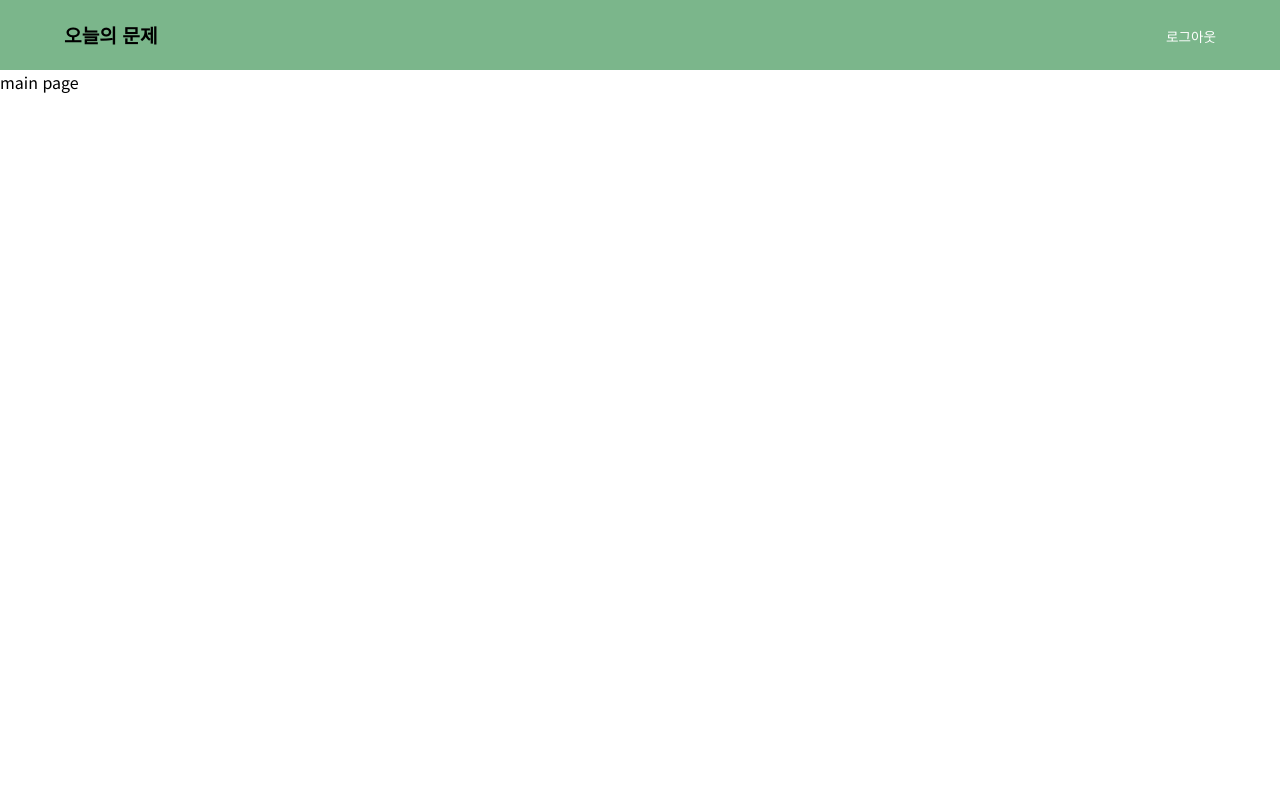
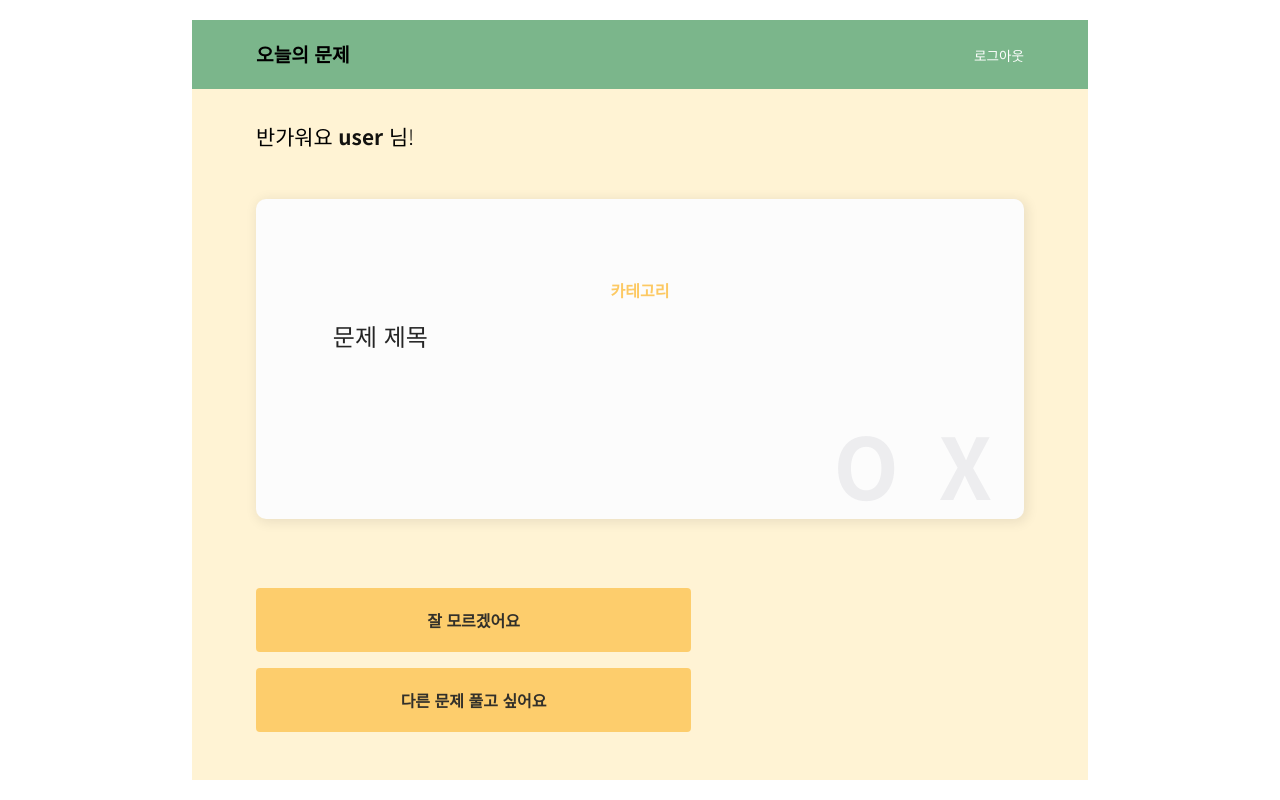
Before and after one commit to HelpCS/HelpCS_frontend, a Next.js app: page / in a window 1280 px wide. Built offline with nearby package versions, Linux system fonts and the light colour scheme.

Commit message:
[#7] Feat: main page 개발

```diff
--- /dev/null
+++ b/src/components/Button/AnswerLink.tsx
@@ -0,0 +1,51 @@
+import Link from "next/link";
+import { styled } from "../../../stitches.config";
+
+function AnswerLink() {
+  return (
+    <>
+      <StyledSize>
+        <StyledItemWrapper>
+          {/* 문제 해설 링크로 이동합니다. */}
+          <Link href="/">
+            <a>
+              <StyledButton>잘 모르겠어요</StyledButton>
+            </a>
+          </Link>
+          <Link href="/">
+            <a>
+              <StyledButton>다른 문제 풀고 싶어요</StyledButton>
+            </a>
+          </Link>
+        </StyledItemWrapper>
+      </StyledSize>
+    </>
+  );
+}
+export default AnswerLink;
+
+const StyledSize = styled("div", {
+  position: "relative",
+  marginTop: "9%",
+  width: "100%",
+});
+
+const StyledItemWrapper = styled("div", {
+  display: "flex",
+  flexDirection: "row",
+  justifyContent: "space-between",
+  flexWrap: "wrap",
+  width: "100%",
+});
+
+const StyledButton = styled("button", {
+  position: "relative",
+  textAlign: "center",
+  width: "27.2rem",
+  borderRadius: "4px",
+  height: "4rem",
+  fontWeight: "$lg",
+  backgroundColor: "$yellow",
+  opacity: 0.8,
+  marginBottom: "1rem",
+});
--- a/src/pages/index.tsx
+++ b/src/pages/index.tsx
@@ -1,13 +1,53 @@
 import { styled } from "../../stitches.config";
-import Nav from "../components/common/Nav";
+import AnswerLink from "../components/Button/AnswerLink";
+import QuestionCard from "../components/Card/QuestionCard";
+import Nav from "../components/Common/Nav";
+import Greetings from "../components/Text/Greetings";
 
 function Home() {
   return (
-    <>
-      <Nav />
-      main page
-    </>
+    <StyledSize>
+      <StyledBigBoxSize>
+        <Nav />
+        <StyledMainWrapper>
+          <Greetings />
+          <StyledItemWrapper>
+            <QuestionCard />
+            <AnswerLink />
+          </StyledItemWrapper>
+        </StyledMainWrapper>
+      </StyledBigBoxSize>
+    </StyledSize>
   );
 }
 
 export default Home;
+
+const StyledSize = styled("section", {
+  display: "flex",
+  justifyContent: "center",
+  alignItems: "center",
+  width: "100vw",
+  height: "100vh",
+});
+
+const StyledBigBoxSize = styled("section", {
+  position: "relative",
+  width: "70%",
+});
+
+const StyledMainWrapper = styled("div", {
+  width: "100%",
+  height: "100%",
+  backgroundColor: "$yellow100",
+  padding: "2rem 4rem",
+});
+
+const StyledItemWrapper = styled("div", {
+  width: "100%",
+  height: "100%",
+  position: "relative",
+  display: "flex",
+  flexDirection: "column",
+  marginTop: "3rem",
+});
```
